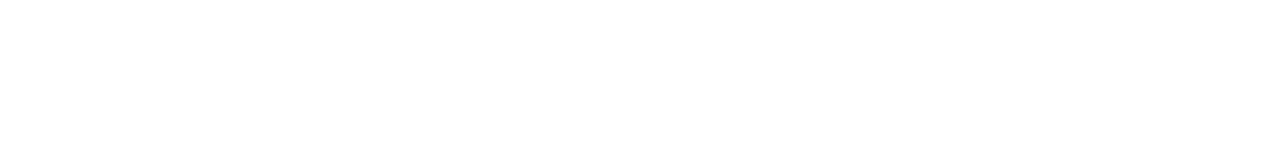
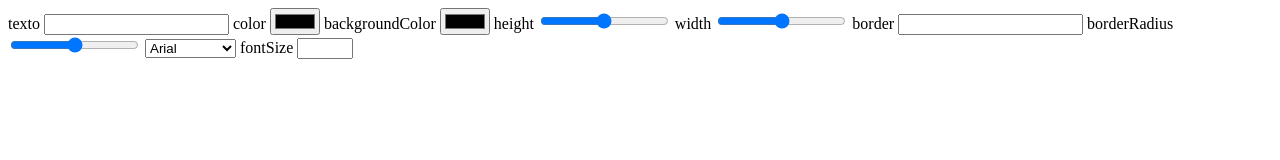
Before and after one commit to BHzdev/button-creator, a plain HTML site: page index.html in a window 1280 px wide. Drawn offline with Linux system fonts and the light colour scheme.

Commit message:
add html content

```diff
--- a/index.html
+++ b/index.html
@@ -6,10 +6,36 @@
   <meta http-equiv="X-UA-Compatible" content="IE=edge">
   <meta name="viewport" content="width=device-width, initial-scale=1.0">
   <title>Button Creator</title>
+  <link rel="stylesheet" href="style.css">
 </head>
 
 <body>
-
+  <section class="button-creator">
+    <form id="controles">
+      <label for="texto">texto</label>
+      <input type="text" name="texto" id="texto">
+      <label for="color">color</label>
+      <input type="color" name="color" id="color">
+      <label for="backgroundColor">backgroundColor</label>
+      <input type="color" name="backgroundColor" id="backgroundColor">
+      <label for="height">height</label>
+      <input type="range" name="height" id="height" min="0" max="200">
+      <label for="width">width</label>
+      <input type="range" name="width" id="width" min="200" max="600">
+      <label for="border">border</label>
+      <input type="text" name="border" id="border">
+      <label for="borderRadius">borderRadius</label>
+      <input type="range" name="borderRadius" id="borderRadius" min="0" max="20">
+      <select name="fontFamily" id="fontFamily">
+        <option value="Arial">Arial</option>
+        <option value="Georgia">Georgia</option>
+        <option value="monospace">Monospace</option>
+      </select>
+      <label for="fontSize">fontSize</label>
+      <input type="number" name="fontSize" id="fontSize" min="0" max="20">
+    </form>
+  </section>
+  <script src="script.js"></script>
 </body>
 
 </html>
```
Also changed, not shown: script.js (added), style.css (added).
